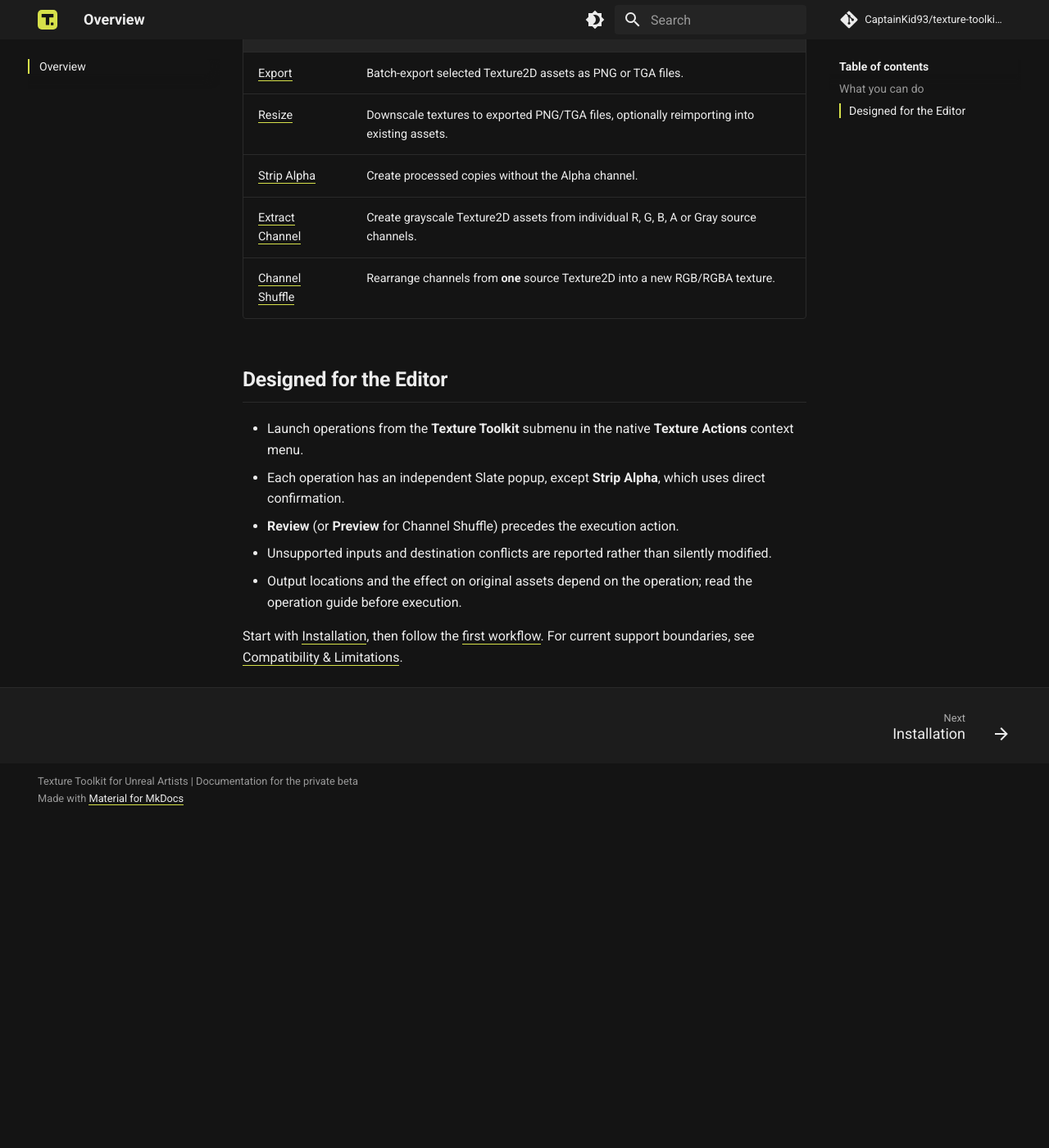
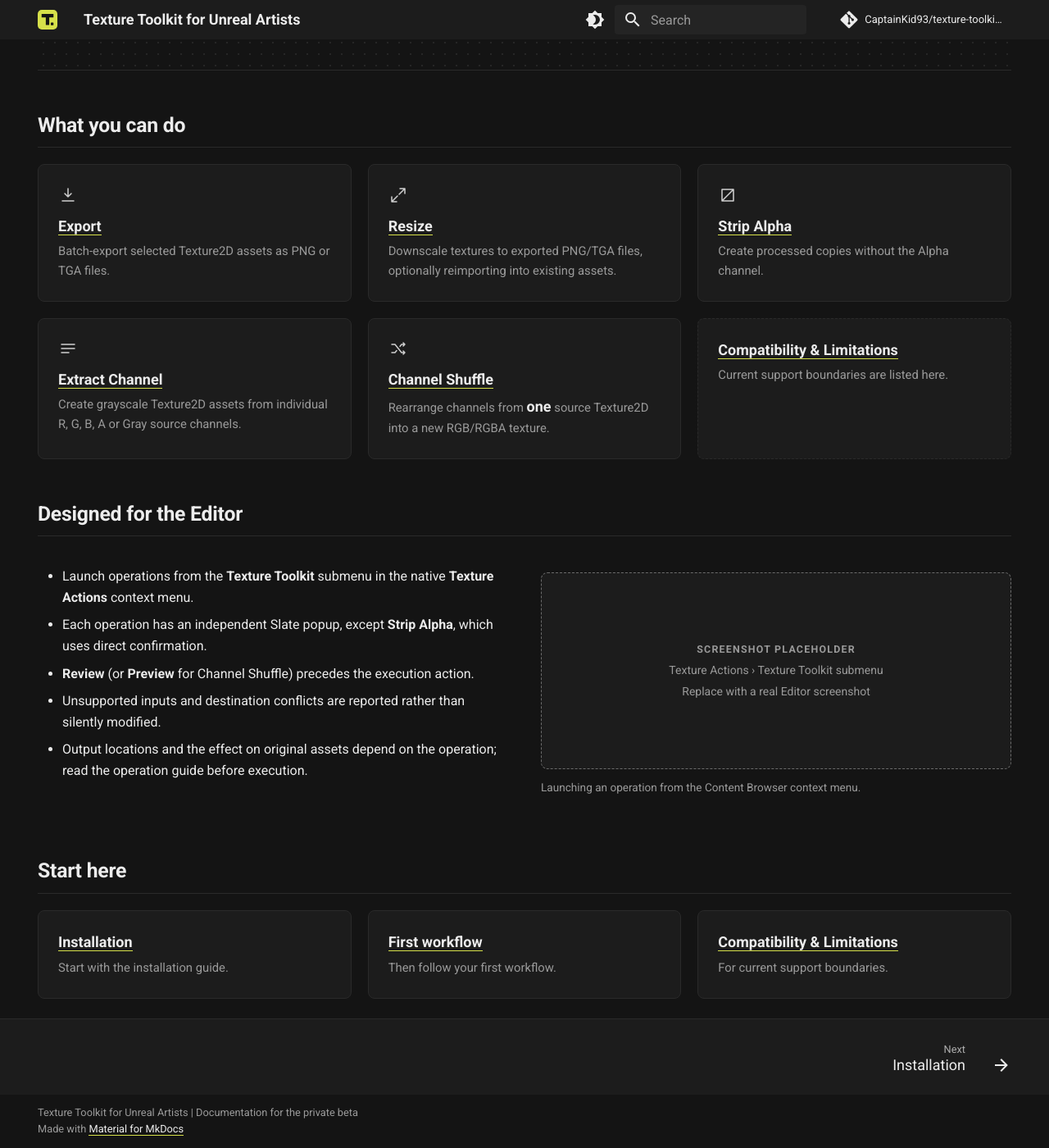
Before and after one commit to CaptainKid93/texture-toolkit-docs, an MkDocs documentation site: the page built from docs/index.md, in a window 1280 px wide and 1400 px high, scrolled down 508 px. Shown: the whole window at 82% size. Built offline with MkDocs 1.6.1 and Material for MkDocs 9.7.7, drawn with Linux system fonts in a browser that asks for light colours; comment, search, counter and statistics services are not loaded; before the commit the page ends 1504 px from its top, so only the background shows below that; some of the changed text lies outside the part shown.

Commit message:
docs: redesign landing page with operation cards and beta status

```diff
--- a/docs/index.md
+++ b/docs/index.md
@@ -1,22 +1,97 @@
+---
+title: Texture Toolkit for Unreal Artists
+hide:
+  - navigation
+  - toc
+---
+
+<div class="tt-hero" markdown="1">
+<div class="tt-hero__main" markdown="1">
+
+<img class="tt-hero__logo" src="assets/logo.svg" alt="" width="72" height="72">
+
 # Texture Toolkit for Unreal Artists
 
 **Less texture busywork. More creative work.**
 
 Texture Toolkit brings focused `Texture2D` operations into **Unreal Editor's Content Browser**. Select textures, choose an operation and review eligible outputs before committing changes.
 
-**Status:** **Private Beta · In Validation**. The plugin is implemented for **Unreal Engine 5.0.3, Windows x64**, but the latest distributable build still requires final end-to-end Editor certification. This documentation is a preview, not a claim of public release.
+[Installation](installation.md){ .md-button .md-button--primary }
+[First workflow](getting-started.md){ .md-button }
+
+</div>
+<div class="tt-status" markdown="1">
+
+**Status** <span class="tt-badge">Private Beta · In Validation</span>
+
+| | |
+|---|---|
+| Unreal Engine | 5.0.3 |
+| Platform | Windows x64 |
+| Type | Editor-only plugin |
+
+The plugin is implemented for **Unreal Engine 5.0.3, Windows x64**, but the latest distributable build still requires final end-to-end Editor certification. This documentation is a preview, not a claim of public release.
+
+</div>
+</div>
 
 ## What you can do
 
-| Operation | Result |
-| --- | --- |
-| [Export](operations/export.md) | Batch-export selected Texture2D assets as PNG or TGA files. |
-| [Resize](operations/resize.md) | Downscale textures to exported PNG/TGA files, optionally reimporting into existing assets. |
-| [Strip Alpha](operations/strip-alpha.md) | Create processed copies without the Alpha channel. |
-| [Extract Channel](operations/extract-channel.md) | Create grayscale Texture2D assets from individual R, G, B, A or Gray source channels. |
-| [Channel Shuffle](operations/channel-shuffle.md) | Rearrange channels from **one** source Texture2D into a new RGB/RGBA texture. |
+<div class="tt-cards" markdown="1">
+
+<div class="tt-card" markdown="1">
+<span class="tt-ic tt-ic--export" aria-hidden="true"></span>
+
+**[Export](operations/export.md)**
+
+Batch-export selected Texture2D assets as PNG or TGA files.
+</div>
+
+<div class="tt-card" markdown="1">
+<span class="tt-ic tt-ic--resize" aria-hidden="true"></span>
+
+**[Resize](operations/resize.md)**
+
+Downscale textures to exported PNG/TGA files, optionally reimporting into existing assets.
+</div>
+
+<div class="tt-card" markdown="1">
+<span class="tt-ic tt-ic--strip-alpha" aria-hidden="true"></span>
+
+**[Strip Alpha](operations/strip-alpha.md)**
+
+Create processed copies without the Alpha channel.
+</div>
+
+<div class="tt-card" markdown="1">
+<span class="tt-ic tt-ic--extract-channel" aria-hidden="true"></span>
+
+**[Extract Channel](operations/extract-channel.md)**
+
+Create grayscale Texture2D assets from individual R, G, B, A or Gray source channels.
+</div>
+
+<div class="tt-card" markdown="1">
+<span class="tt-ic tt-ic--channel-shuffle" aria-hidden="true"></span>
+
+**[Channel Shuffle](operations/channel-shuffle.md)**
+
+Rearrange channels from **one** source Texture2D into a new RGB/RGBA texture.
+</div>
+
+<div class="tt-card tt-card--note" markdown="1">
+
+**[Compatibility & Limitations](compatibility.md)**
+
+Current support boundaries are listed here.
+</div>
+
+</div>
 
 ## Designed for the Editor
+
+<div class="tt-split" markdown="1">
+<div markdown="1">
 
 - Launch operations from the **Texture Toolkit** submenu in the native **Texture Actions** context menu.
 - Each operation has an independent Slate popup, except **Strip Alpha**, which uses direct confirmation.
@@ -24,4 +99,36 @@ Texture Toolkit brings focused `Texture2D` operations into **Unreal Editor's Con
 - Unsupported inputs and destination conflicts are reported rather than silently modified.
 - Output locations and the effect on original assets depend on the operation; read the operation guide before execution.
 
-Start with [Installation](installation.md), then follow the [first workflow](getting-started.md). For current support boundaries, see [Compatibility & Limitations](compatibility.md).
+</div>
+<figure class="tt-shot tt-shot--placeholder">
+<div class="tt-shot__box"><strong>Screenshot placeholder</strong><span>Texture Actions › Texture Toolkit submenu</span><span>Replace with a real Editor screenshot</span></div>
+<figcaption>Launching an operation from the Content Browser context menu.</figcaption>
+</figure>
+</div>
+
+## Start here
+
+<div class="tt-cards tt-cards--3" markdown="1">
+
+<div class="tt-card" markdown="1">
+
+**[Installation](installation.md)**
+
+Start with the installation guide.
+</div>
+
+<div class="tt-card" markdown="1">
+
+**[First workflow](getting-started.md)**
+
+Then follow your first workflow.
+</div>
+
+<div class="tt-card" markdown="1">
+
+**[Compatibility & Limitations](compatibility.md)**
+
+For current support boundaries.
+</div>
+
+</div>
```
